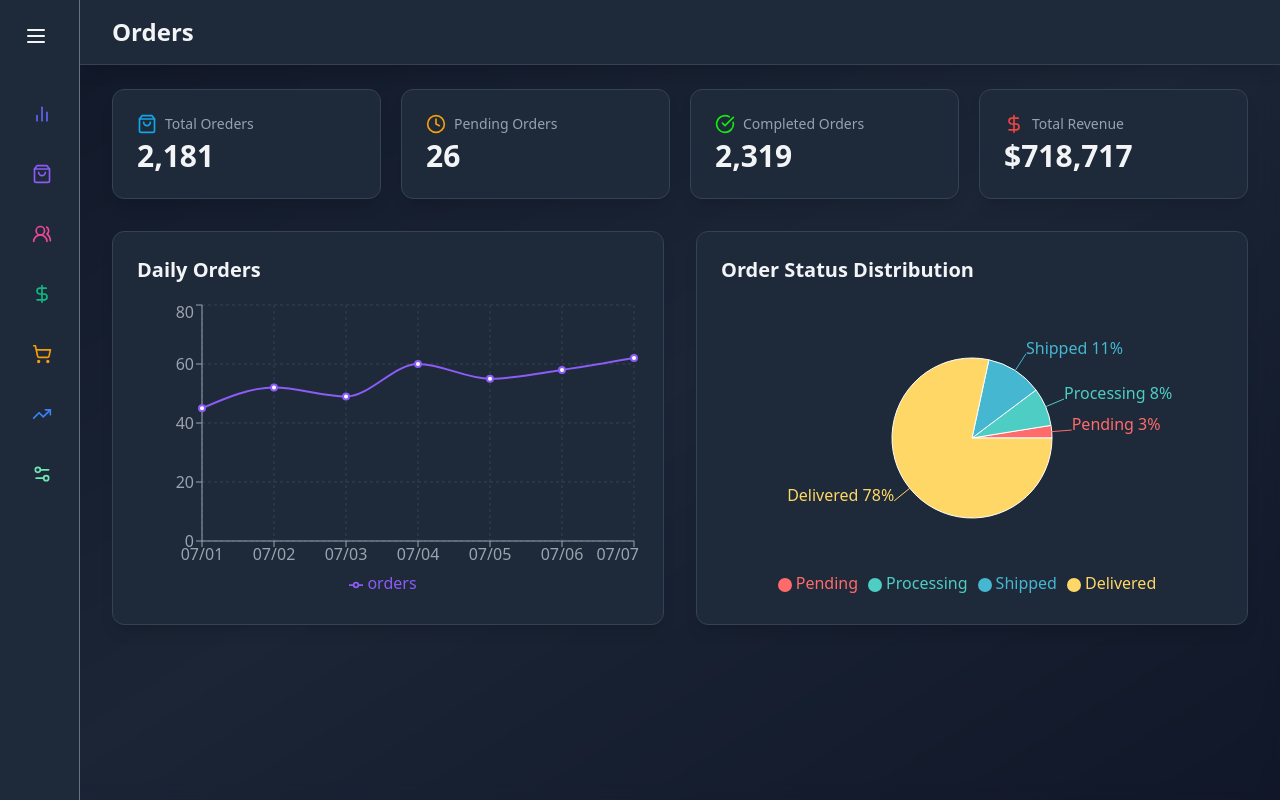
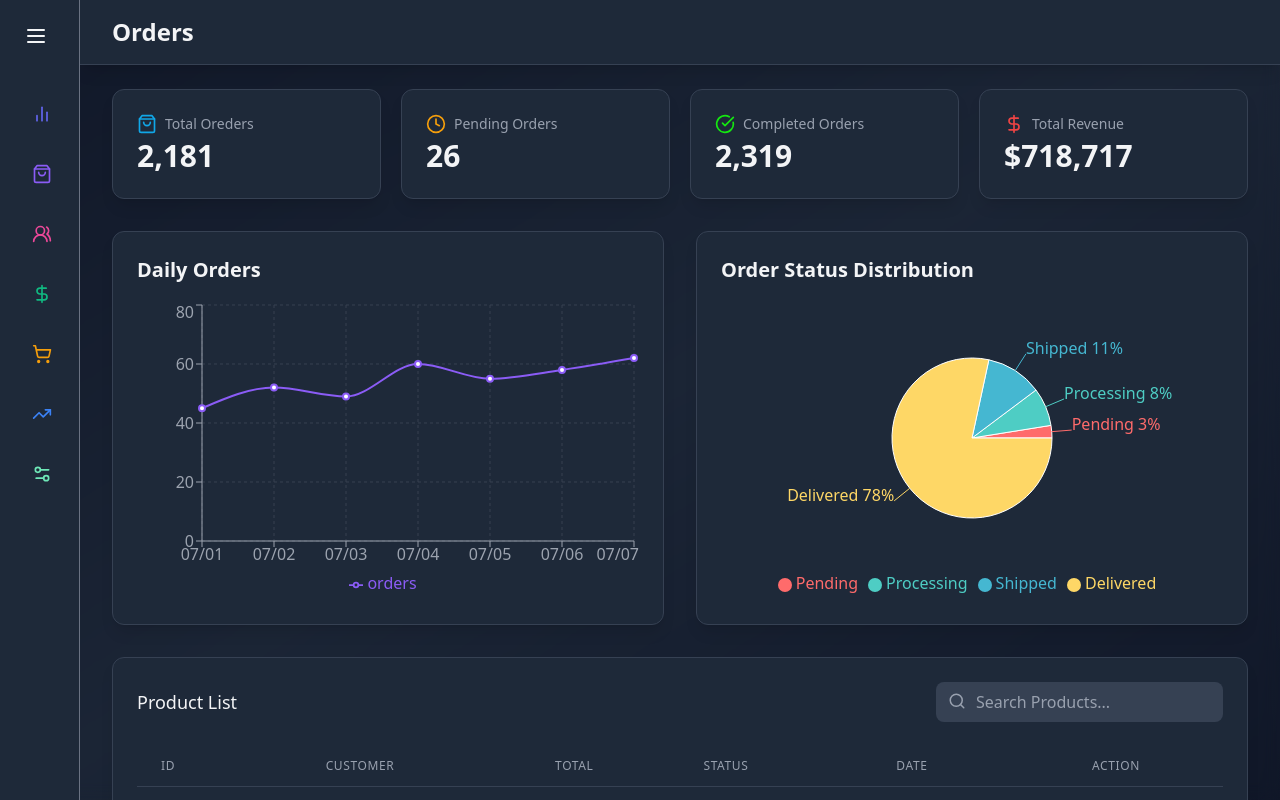
Before and after one commit to HumbleBoyy/Dashboard-Admin-Panel, a React (Vite) app: page /orders in a window 1280 px wide. Built offline with nearby package versions, Linux system fonts and the light colour scheme.

Commit message:
New Commit

```diff
--- a/src/components/ordersComponent/OrderTable.jsx
+++ b/src/components/ordersComponent/OrderTable.jsx
@@ -1,23 +1,25 @@
 import React, { useState } from 'react'
 import { motion } from "framer-motion";
 import { Edit, Search, Trash2 } from "lucide-react";
-const PRODUCT_DATA = [
-	{ id: 1, name: "Wireless Earbuds", category: "Electronics", price: 59.99, stock: 143, sales: 1200, img:'https://images.unsplash.com/photo-1627989580309-bfaf3e58af6f?w=500&auto=format&fit=crop&q=60&ixlib=rb-4.0.3&ixid=M3wxMjA3fDB8MHxzZWFyY2h8Nnx8d2lyZWxlc3MlMjBlYXJidWRzfGVufDB8fDB8fHww'},
-	{ id: 2, name: "Leather Wallet", category: "Accessories", price: 39.99, stock: 89, sales: 800, img:"https://images.unsplash.com/photo-1612023395494-1c4050b68647?w=500&auto=format&fit=crop&q=60&ixlib=rb-4.0.3&ixid=M3wxMjA3fDB8MHxzZWFyY2h8MTZ8fExlYXRoZXIlMjBXYWxsZXR8ZW58MHx8MHx8fDA%3D" },
-	{ id: 3, name: "Smart Watch", category: "Electronics", price: 199.99, stock: 56, sales: 650, img:"https://images.unsplash.com/photo-1544117519-31a4b719223d?w=500&auto=format&fit=crop&q=60&ixlib=rb-4.0.3&ixid=M3wxMjA3fDB8MHxzZWFyY2h8MTF8fHNtYXJ0JTIwd2F0Y2h8ZW58MHx8MHx8fDA%3D" },
-	{ id: 4, name: "Yoga Mat", category: "Fitness", price: 29.99, stock: 210, sales: 950, img:"https://images.unsplash.com/photo-1646239646963-b0b9be56d6b5?w=500&auto=format&fit=crop&q=60&ixlib=rb-4.0.3&ixid=M3wxMjA3fDB8MHxzZWFyY2h8NHx8WW9nYSUyME1hdHxlbnwwfHwwfHx8MA%3D%3D" },
-	{ id: 5, name: "Coffee Maker", category: "Home", price: 79.99, stock: 78, sales: 720, img:"https://images.unsplash.com/photo-1608354580875-30bd4168b351?w=500&auto=format&fit=crop&q=60&ixlib=rb-4.0.3&ixid=M3wxMjA3fDB8MHxzZWFyY2h8Mnx8Q29mZmVlJTIwTWFrZXJ8ZW58MHx8MHx8fDA%3D"},
-	{ id: 6, name: "Iron", category: "Home", price: 36.99, stock: 18, sales: 520, img:null}
+const orderData = [
+	{ id: "ORD001", customer: "John Doe", total: 235.4, status: "Delivered", date: "2023-07-01" },
+	{ id: "ORD002", customer: "Jane Smith", total: 412.0, status: "Processing", date: "2023-07-02" },
+	{ id: "ORD003", customer: "Bob Johnson", total: 162.5, status: "Shipped", date: "2023-07-03" },
+	{ id: "ORD004", customer: "Alice Brown", total: 750.2, status: "Pending", date: "2023-07-04" },
+	{ id: "ORD005", customer: "Charlie Wilson", total: 95.8, status: "Delivered", date: "2023-07-05" },
+	{ id: "ORD006", customer: "Eva Martinez", total: 310.75, status: "Processing", date: "2023-07-06" },
+	{ id: "ORD007", customer: "David Lee", total: 528.9, status: "Shipped", date: "2023-07-07" },
+	{ id: "ORD008", customer: "Grace Taylor", total: 189.6, status: "Delivered", date: "2023-07-08" },
 ];
 
 const OrderTable = () => {
 	const [search, setSearch] = useState("")
-	const [filterProducts, setFilterProducts] = useState(PRODUCT_DATA)
+	const [filterOrders, setFilterOrders] = useState(orderData)
     const handleSearch = (e) => {
 		const term = e.target.value.toLowerCase()
 		setSearch(term)
-	    const filtered = PRODUCT_DATA.filter(product => product.name.toLowerCase().includes(term) || product.category.toLowerCase().includes(term))
-		setFilterProducts(filtered)
+	    const filteredData = orderData.filter(item => item.customer.toLowerCase().includes(term) || item.status.toLowerCase().includes(term))
+		setFilterOrders(filteredData)
 	}
   return (
     <motion.div
@@ -39,41 +41,40 @@ const OrderTable = () => {
        <table className='min-w-full divide-y  divide-gray-700'>
           <thead>
 			  <tr>
-				<th className='px-6 py-3 text-left text-xs font-medium text-gray-400 uppercase tracking-wider'>Name</th>
+				<th className='px-6 py-3 text-left text-xs font-medium text-gray-400 uppercase tracking-wider'>Id</th>
 
-				<th className='px-6 py-3 text-left text-xs font-medium text-gray-400 uppercase tracking-wider'>Category</th>
+				<th className='px-6 py-3 text-left text-xs font-medium text-gray-400 uppercase tracking-wider'>Customer</th>
 
-				<th className='px-6 py-3 text-left text-xs font-medium text-gray-400 uppercase tracking-wider'>Price</th>
+				<th className='px-6 py-3 text-left text-xs font-medium text-gray-400 uppercase tracking-wider'>Total</th>
 
-				<th className='px-6 py-3 text-left text-xs font-medium text-gray-400 uppercase tracking-wider'>Stock</th>
+				<th className='px-6 py-3 text-left text-xs font-medium text-gray-400 uppercase tracking-wider'>Status</th>
 
-				<th className='px-6 py-3 text-left text-xs font-medium text-gray-400 uppercase tracking-wider'>Sales</th>
+				<th className='px-6 py-3 text-left text-xs font-medium text-gray-400 uppercase tracking-wider'>Date</th>
 
-				<th className='px-6 py-3 text-left text-xs font-medium text-gray-400 uppercase tracking-wider'>Actions</th>
+                <th className='px-6 py-3 text-left text-xs font-medium text-gray-400 uppercase tracking-wider'>Action</th>
 			  </tr>
 		  </thead>
 		  <tbody className='divide-y divide-gray-700'>
-            {filterProducts.map(item => (
+            {filterOrders.map(item => (
 			  <motion.tr key={item.id}
 			   initial={{opacity:0}}
 			   animate={{opacity:1}}
 			   transition={{duration:0.3}}
 			  >
-                 <td className='px-6 py-4 whitespace-nowrap text-sm font-medium text-gray-100 flex gap-2 items-center'>
-				   <img src={item.img !== null ? item.img : "https://www.eclosio.ong/wp-content/uploads/2018/08/default.png"} alt={item.name} className='size-10 rounded-full object-cover'/>
-				   {item.name}
+				 <td className='px-6 py-4 whitespace-nowrap text-sm text-gray-300'>
+					{item.id}
 				 </td>
 				 <td className='px-6 py-4 whitespace-nowrap text-sm text-gray-300'>
-					{item.category}
+					{item.customer}
 				 </td>
 				 <td className='px-6 py-4 whitespace-nowrap text-sm text-gray-300'>
-					<span className='text-green-500'>$</span>{item.price.toFixed(2)}
+					{item.total}
 				 </td>
-				 <td className='px-6 py-4 whitespace-nowrap text-sm text-gray-300'>
-					{item.stock}
+                 <td className='px-6 py-4 whitespace-nowrap text-sm text-gray-300'>
+					{item.status}
 				 </td>
-				 <td className='px-6 py-4 whitespace-nowrap text-sm text-gray-300'>
-					{item.sales}
+                 <td className='px-6 py-4 whitespace-nowrap text-sm text-gray-300'>
+					{item.date}
 				 </td>
 				 <td className='px-6 py-4 whitespace-nowrap text-sm text-gray-300'>
 					<button className='text-indigo-400 hover:text-indigo-300 mr-2'>
--- a/src/pages/Orders.jsx
+++ b/src/pages/Orders.jsx
@@ -4,6 +4,7 @@ import { motion } from "framer-motion";
 import StatCard from '../components/StatCard';
 import DailyOrders from '../components/ordersComponent/DailyOrders';
 import OrdersStatusDistribution from '../components/ordersComponent/OrdersStatusDistribution';
+import OrderTable from '../components/ordersComponent/OrderTable';
 const orderStats = {
 	totalOrders: "2,181",
 	pendingOrders: "26",
@@ -29,6 +30,8 @@ const Orders = () => {
           <DailyOrders/>
           <OrdersStatusDistribution/>
       </div>
+
+      <OrderTable/>
       </main>
     </div>
   )
```
